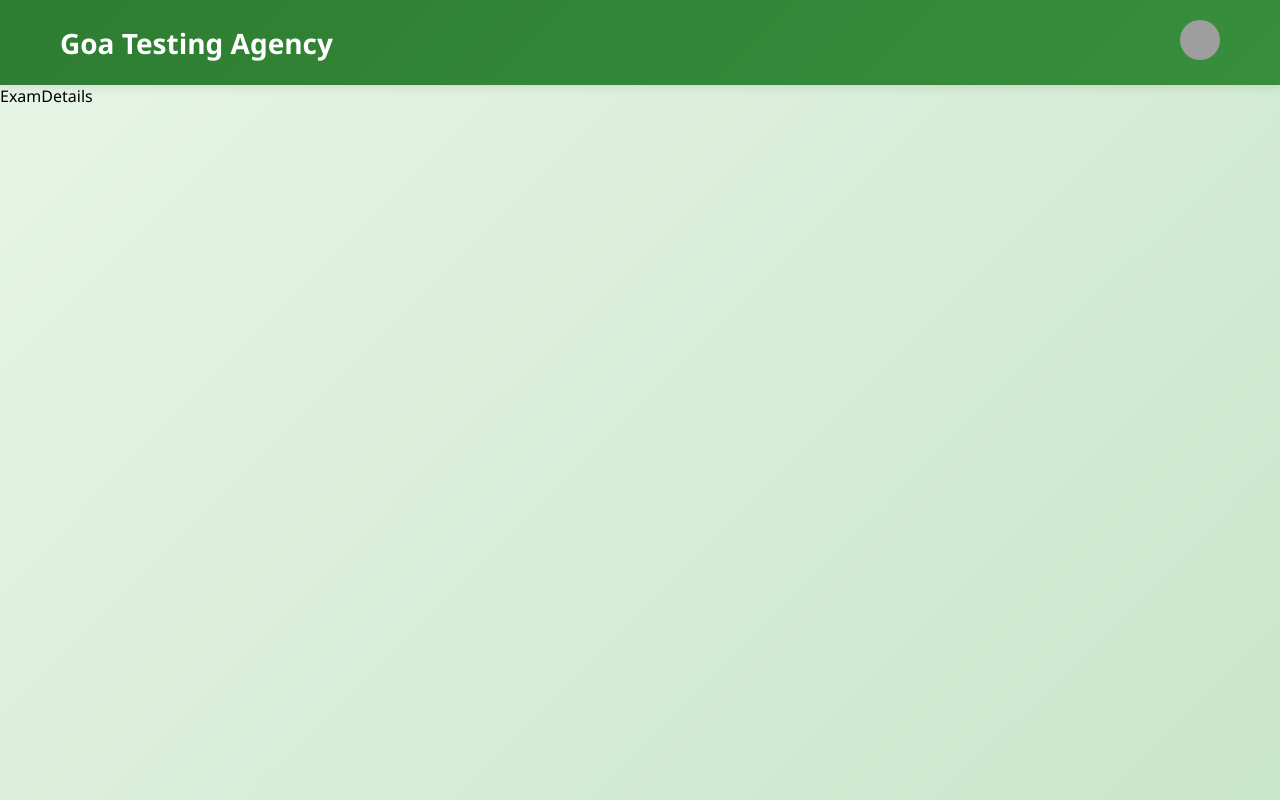
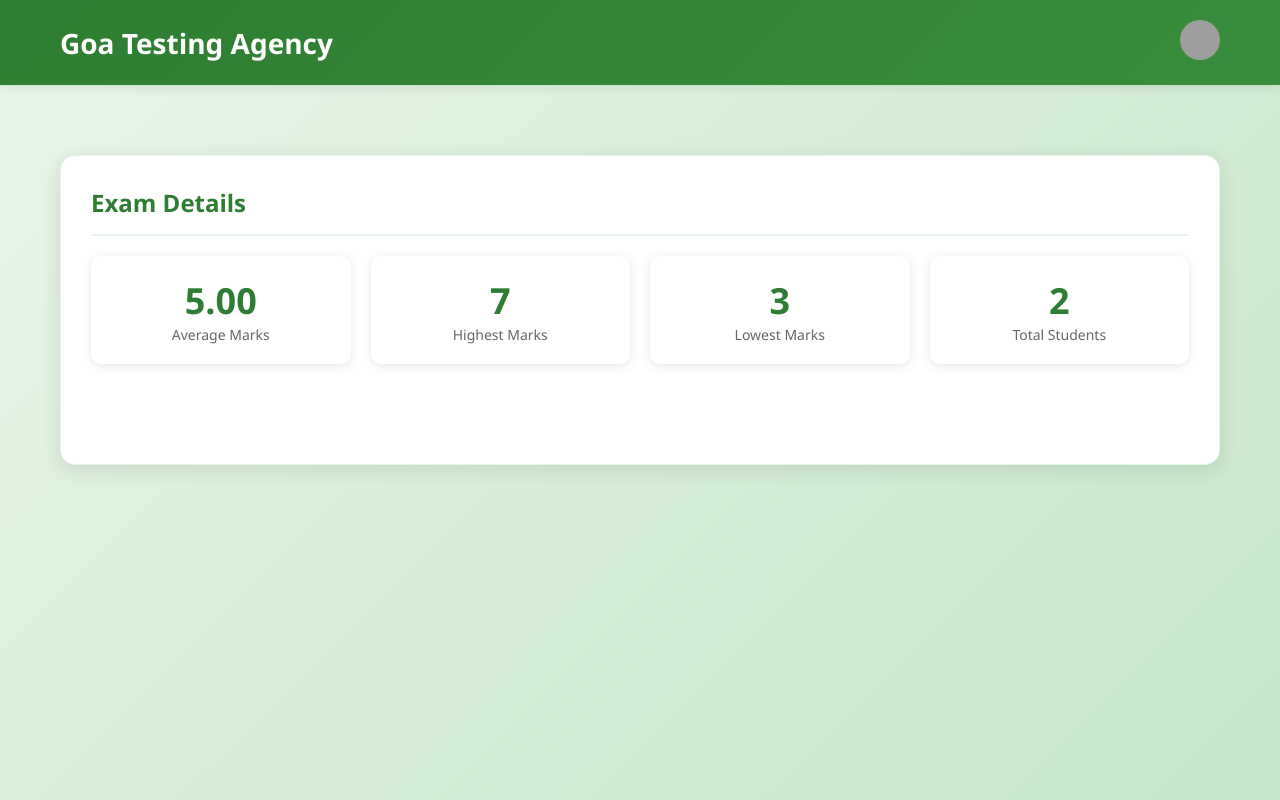
Before and after one commit to KNL110/exam-portal-frontend, a React (Vite) app: page /professor/examHistory/examDetails in a window 1280 px wide. Built offline with nearby package versions, Linux system fonts and the light colour scheme; grey boxes are pictures that could not be loaded.

Commit message:
add question card

```diff
--- a/src/pages/ExamData.jsx
+++ b/src/pages/ExamData.jsx
@@ -50,7 +50,7 @@ export const ExamData = () => {
                         onClick = {()=> navigate("/professor/examHistory/examDetails")}
                     />
                 </div>
-                <Button type="button" className="btn" onclick="showProfessorView()">Back to Dashboard</Button>
+                <Button type="button" className="btn" onClick={()=> navigate("/professor")}>Back to Dashboard</Button>
             </div>
         </SiteCard>
     )
--- a/src/pages/ExamDetails.jsx
+++ b/src/pages/ExamDetails.jsx
@@ -1,7 +1,73 @@
-import React from 'react'
+import { SiteCard } from '../components/SiteCard'
+import { useNavigate } from 'react-router-dom'
 
 export const ExamDetails = () => {
-  return (
-    <div>ExamDetails</div>
-  )
+
+    let exam = {
+        id: 1,
+        title: "Physics Mock Test",
+        code: "PHY001",
+        correctMarks: 4,
+        incorrectMarks: -1,
+        unattemptedMarks: 0,
+        timeLimit: 60,
+        questions: [
+            {
+                id: 1,
+                type: "mcq",
+                text: "What is the unit of force?",
+                options: ["Newton", "Joule", "Watt", "Pascal"],
+                correct: 0
+            },
+            {
+                id: 2,
+                type: "numerical",
+                text: "Calculate the acceleration due to gravity (m/s²)",
+                correct: 9.8
+            }
+        ],
+        results: [
+            { studentId: "S001", name: "John Doe", marks: 7, responses: [0, 9.8] },
+            { studentId: "S002", name: "Jane Smith", marks: 3, responses: [0, 10] }
+        ]
+    }
+
+    const marks = exam.results.map(r => r.marks);
+    const avgMarks = marks.length > 0 ? (marks.reduce((a, b) => a + b, 0) / marks.length).toFixed(2) : 0;
+    const highestMarks = marks.length > 0 ? Math.max(...marks) : 0;
+    const lowestMarks = marks.length > 0 ? Math.min(...marks) : 0;
+
+    const navigate = useNavigate();
+
+    return (
+        <SiteCard id="examDetailsPage">
+            <div class="card">
+                <div class="card-header">
+                    <h2 class="card-title">Exam Details</h2>
+                </div>
+                <div id="examDetailsContent">
+                    <div class="stats-grid">
+                    <div class="stat-card">
+                        <div class="stat-value">{avgMarks}</div>
+                        <div class="stat-label">Average Marks</div>
+                    </div>
+                    <div class="stat-card">
+                        <div class="stat-value">{highestMarks}</div>
+                        <div class="stat-label">Highest Marks</div>
+                    </div>
+                    <div class="stat-card">
+                        <div class="stat-value">{lowestMarks}</div>
+                        <div class="stat-label">Lowest Marks</div>
+                    </div>
+                    <div class="stat-card">
+                        <div class="stat-value">{exam.results.length}</div>
+                        <div class="stat-label">Total Students</div>
+                    </div>
+
+                </div>
+                </div>
+                <button type="button" class="btn btn-secondary" onclick="showExamHistory()">Back to History</button>
+            </div>
+        </SiteCard>
+    )
 }
--- a/src/pages/Response.jsx
+++ b/src/pages/Response.jsx
@@ -1,6 +1,3 @@
-import React from 'react'
-import { Navbar } from '../components/Navbar'
-import ProfileMenu from '../components/ProfileMenu'
 import { SiteCard } from '../components/SiteCard'
 import { useNavigate } from 'react-router-dom'
 
```
Also changed, not shown: src/components/QuestionCard.jsx (added, +24 -0 lines).
